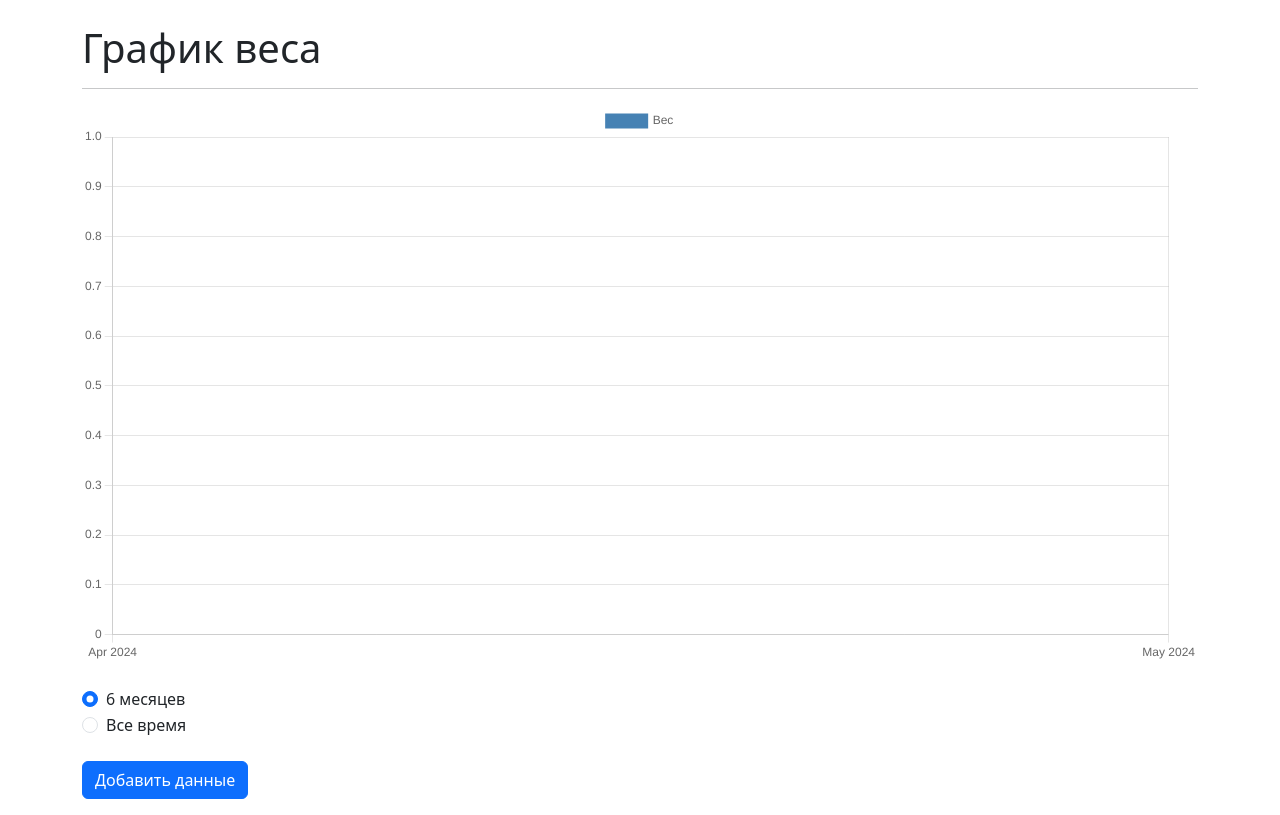
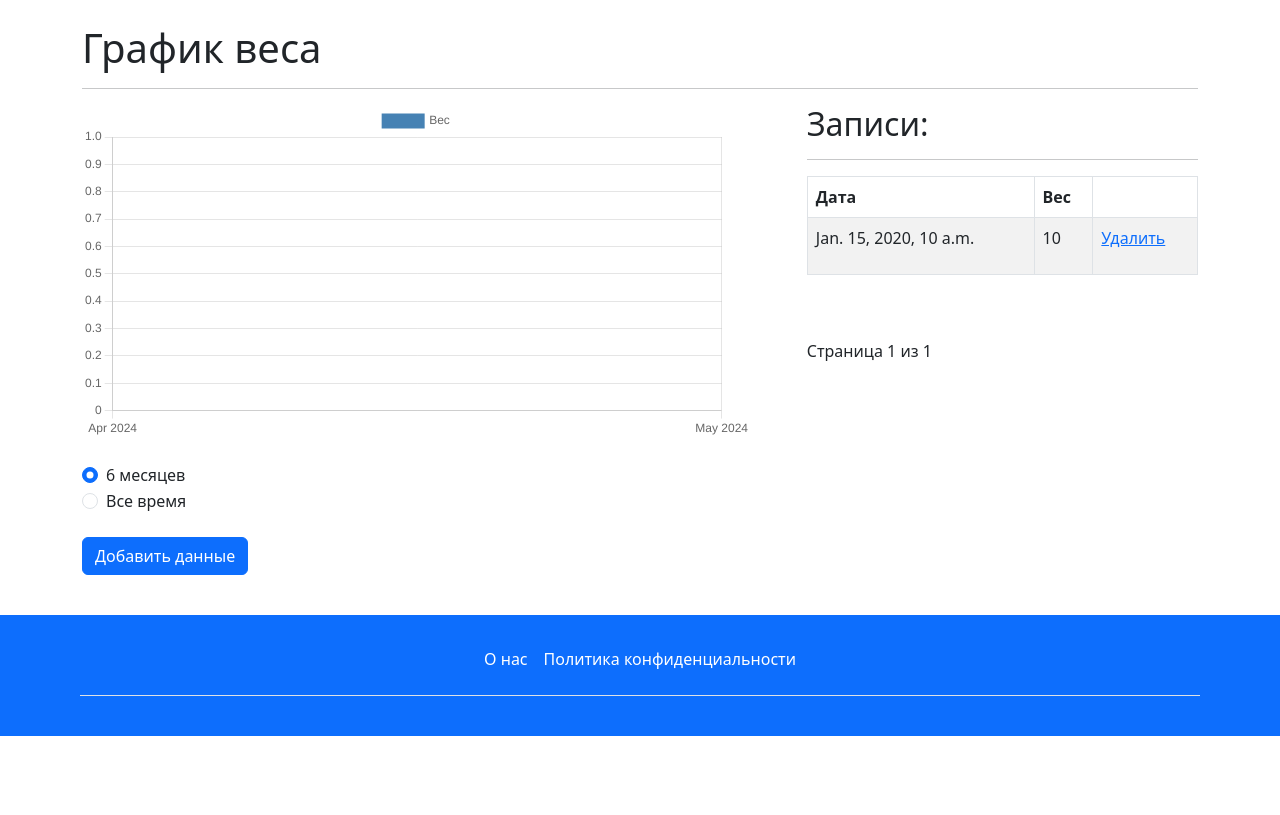
Before and after one commit to SlavaTatanov/FitJournal, a Django app: template FitJournal/users/templates/users/weight_journal.html in a window 1280 px wide. Shown: the part 72-887 px from the top of the page. After the commit the page ends 808 px from the top, so only its background shows below. Run offline with Django 3.2, Linux system fonts and the light colour scheme; the template is opened without the code that fills it: most values are stand-ins (such as "Sample title", 1, 10 or a date in 2020); some libraries are stand-ins or nearby versions.

Commit message:
Отображение данных о весе на странице с журналом веса

```diff
--- a/FitJournal/users/templates/users/weight_journal.html
+++ b/FitJournal/users/templates/users/weight_journal.html
@@ -13,7 +13,10 @@
 {% block content %}
 <h1>График веса</h1>
 <hr>
-
+<!-- Основной div с графиками и данными -->
+<div style="display:flex">
+<div style="width: 60%; margin-right: 5%;">
+<!-- div с графиками -->
 <div>
     <!-- Наш график -->
     <div style="margin-bottom: 0,8em!important;">
@@ -24,22 +27,32 @@
 
 <!-- Скрипт создания графика -->
 <script>
+    {% if data_type == "all" %}
+    chart = createChart({{ all_label | safe }}, {{ all_data}})
+    {% else %}
     chart = createChart ({{ last_six_month_label | safe }}, {{ last_six_month_data}})
+    {% endif %}
 </script>
 
 <!-- Переключатель графика 6 месяцев - все время -->
 <div class="mt-4">
     <div class="form-check">
-  <input class="form-check-input" type="radio" name="flexRadioDefault" id="flexRadioDefault1"  checked>
+    {% if data_type == "all" %}
+    <input class="form-check-input" type="radio" name="flexRadioDefault" id="flexRadioDefault1">
+    {% else %}
+    <input class="form-check-input" type="radio" name="flexRadioDefault" id="flexRadioDefault1"  checked>
+    {% endif %}
   <label class="form-check-label" for="flexRadioDefault1">
     6 месяцев
   </label>
 </div>
 <div class="form-check">
+  {% if data_type == "all" %}
+  <input class="form-check-input" type="radio" name="flexRadioDefault" id="flexRadioDefault2" checked>
+  {% else %}
   <input class="form-check-input" type="radio" name="flexRadioDefault" id="flexRadioDefault2">
-  <label class="form-check-label" for="flexRadioDefault2">
-    Все время
-  </label>
+  {% endif %}
+  <label class="form-check-label" for="flexRadioDefault2">Все время</label>
 </div>
 </div>
 
@@ -53,12 +66,14 @@
         // Вызываем функцию createChart с соответствующими параметрами
         chart.destroy()
         chart = createChart({{ last_six_month_label | safe }}, {{ last_six_month_data }});
+        localStorage.setItem('data_type_weight', 'six');
     });
 
     radio2.addEventListener('change', function() {
         // Вызываем функцию createChart с соответствующими параметрами
         chart.destroy()
         chart = createChart({{ all_label | safe }}, {{ all_data}});
+        localStorage.setItem('data_type_weight', 'all');
     });
 </script>
 
@@ -67,4 +82,39 @@
   <a href="{% url 'users:add_weight' %}" class="btn btn-primary">Добавить данные</a>
 </div>
 
+</div>
+
+<!-- Список записей -->
+    <div style="display: flex; flex-direction: column; width: 100%">
+    <div class="mb-5">
+        <h2>Записи:</h2>
+        <hr>
+        <table class="table table-striped table-bordered " style="width: 100%;">
+            <thead>
+            <tr>
+                <th scope="col">Дата</th>
+                <th scope="col">Вес</th>
+                <th scope="col"></th>
+            </tr>
+            </thead>
+        <tbody>
+        {% for data in weight_data_page %}
+        <tr>
+        <td><p>{{ data.weight_date }}</p></td>
+        <td><p>{{ data.weight }}</p></td>
+        <td><a href="#">Удалить</a></td>
+        </tr>
+        {% endfor %}
+        </tbody>
+
+        </table>
+    </div>
+    <div style="flex-grow: 1;">
+    {% include 'pagination.html' with page=weight_data_page %}
+    </div>
+    </div>
+
+</div>
+
+
 {% endblock %}
```
Also changed, not shown: FitJournal/users/views.py (+19 -1 lines).
